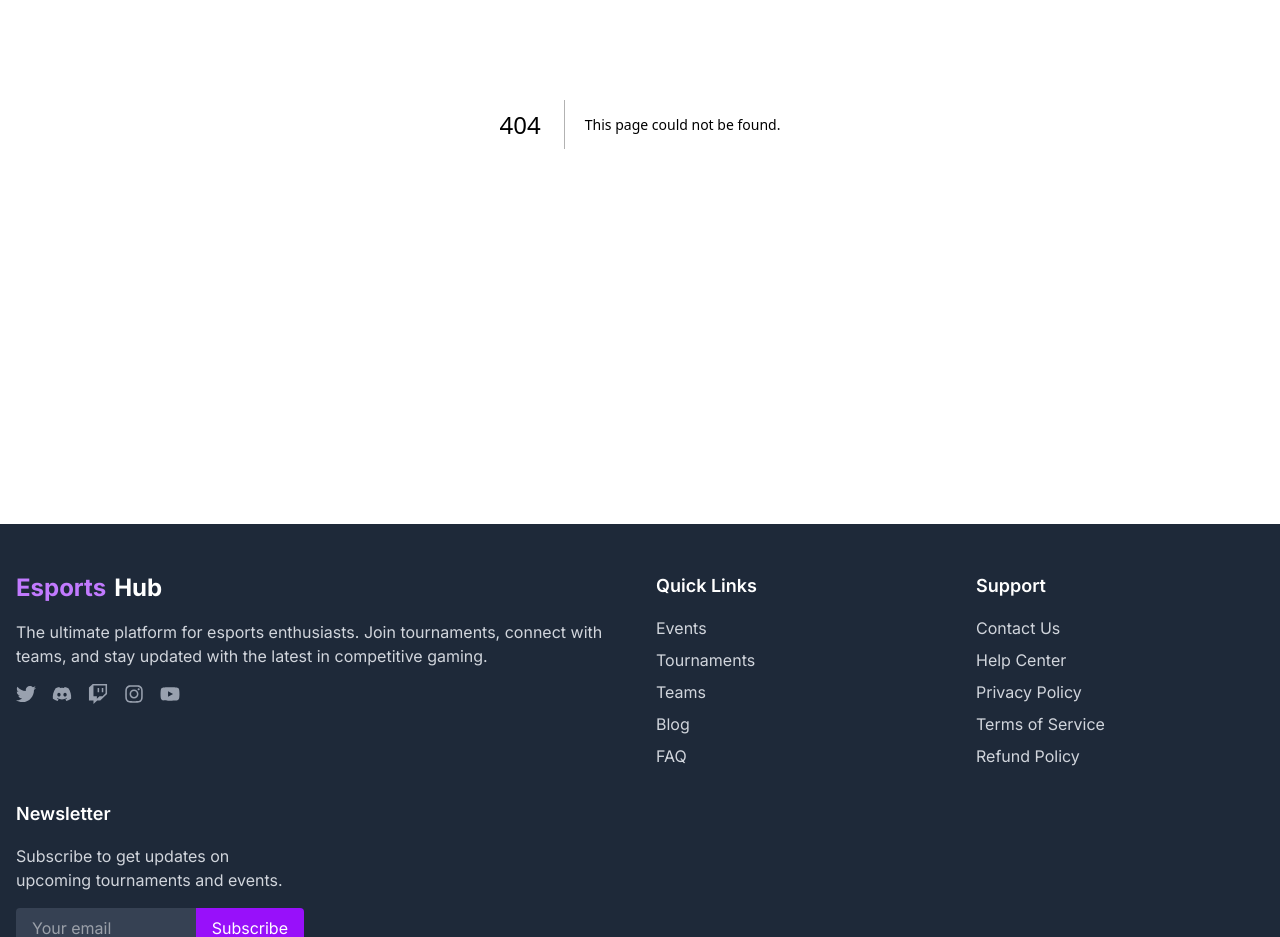
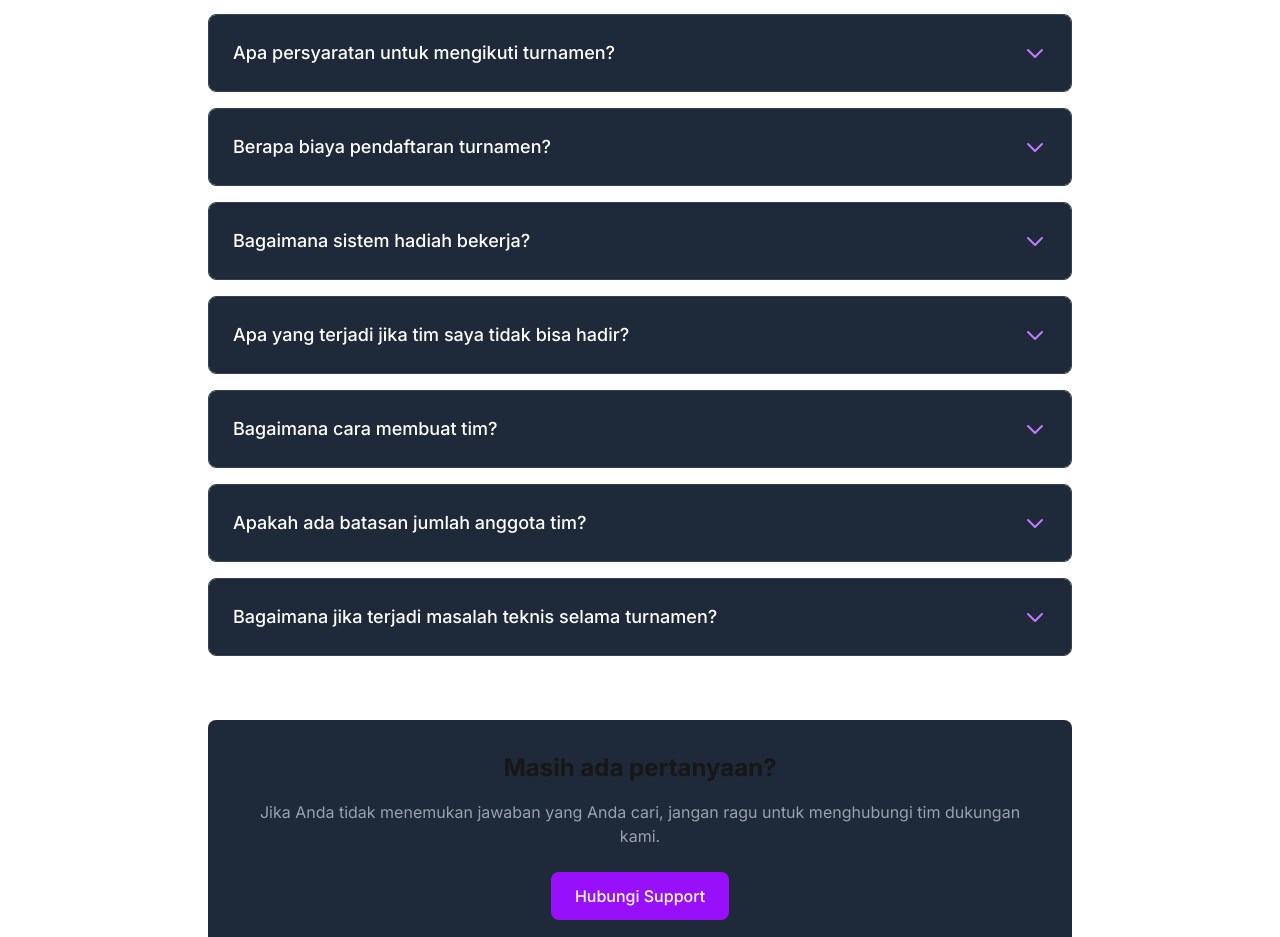
Before and after one commit to nandasurya23/esport, a Next.js app: page /faq in a window 1280 px wide. Before the commit this address had no page. Shown: the part 348-1285 px from the top of the page. Built offline with nearby package versions, Linux system fonts and the light colour scheme.

Commit message:
page faq

```diff
--- /dev/null
+++ b/app/faq/page.tsx
@@ -0,0 +1,100 @@
+"use client";
+import { useState } from 'react';
+
+export default function FAQPage() {
+    const [activeIndex, setActiveIndex] = useState<number | null>(null);
+
+    const toggleAccordion = (index: number) => {
+        setActiveIndex(activeIndex === index ? null : index);
+    };
+
+    const faqs = [
+        {
+            question: "Bagaimana cara mendaftar turnamen?",
+            answer: "Anda bisa mendaftar dengan mengklik tombol 'Register Now' pada kartu turnamen yang tersedia. Pastikan Anda sudah membuat tim terlebih dahulu dan memiliki data semua anggota tim."
+        },
+        {
+            question: "Apa persyaratan untuk mengikuti turnamen?",
+            answer: "Persyaratan bervariasi tergantung turnamen, tetapi umumnya meliputi: memiliki akun game yang valid, memenuhi persyaratan usia, membayar biaya pendaftaran (jika ada), dan menyetujui peraturan turnamen."
+        },
+        {
+            question: "Berapa biaya pendaftaran turnamen?",
+            answer: "Beberapa turnamen gratis sementara yang lain memerlukan biaya pendaftaran. Anda dapat melihat informasi biaya di halaman detail turnamen."
+        },
+        {
+            question: "Bagaimana sistem hadiah bekerja?",
+            answer: "Hadiah akan dibagikan setelah turnamen selesai dan hasil final dikonfirmasi. Pembayaran biasanya dilakukan melalui transfer bank atau dompet digital dalam waktu 7-14 hari kerja."
+        },
+        {
+            question: "Apa yang terjadi jika tim saya tidak bisa hadir?",
+            answer: "Anda harus memberi tahu panitia setidaknya 24 jam sebelum turnamen dimulai. Bergantung pada kebijakan turnamen, Anda mungkin mendapatkan refund parsial atau kehilangan biaya pendaftaran."
+        },
+        {
+            question: "Bagaimana cara membuat tim?",
+            answer: "Anda bisa membuat tim dari halaman profil Anda. Klik 'Buat Tim Baru', isi informasi tim, dan undang anggota melalui email atau ID game mereka."
+        },
+        {
+            question: "Apakah ada batasan jumlah anggota tim?",
+            answer: "Ya, setiap turnamen memiliki batasan jumlah anggota. Biasanya antara 5-7 pemain termasuk cadangan. Lihat halaman detail turnamen untuk informasi spesifik."
+        },
+        {
+            question: "Bagaimana jika terjadi masalah teknis selama turnamen?",
+            answer: "Segera hubungi panitia melalui fitur live support kami. Sediakan bukti screenshot atau rekaman video untuk membantu penyelesaian masalah."
+        }
+    ];
+
+    return (
+        <div className="max-w-4xl mx-auto px-4 py-12">
+            <div className="text-center mb-16">
+                <h1 className="text-4xl font-bold mb-4">FAQ</h1>
+                <p className="text-xl text-gray-400">
+                    Pertanyaan yang sering diajukan tentang turnamen esports kami
+                </p>
+            </div>
+
+            <div className="space-y-4">
+                {faqs.map((faq, index) => (
+                    <div key={index} className="border border-gray-700 rounded-lg overflow-hidden">
+                        <button
+                            className={`w-full flex justify-between items-center p-6 text-left bg-gray-800 hover:bg-gray-700 transition ${activeIndex === index ? 'bg-gray-700' : ''
+                                }`}
+                            onClick={() => toggleAccordion(index)}
+                        >
+                            <h2 className="text-lg font-medium text-white">{faq.question}</h2>
+                            <svg
+                                className={`w-6 h-6 text-purple-400 transform transition ${activeIndex === index ? 'rotate-180' : ''
+                                    }`}
+                                fill="none"
+                                viewBox="0 0 24 24"
+                                stroke="currentColor"
+                            >
+                                <path
+                                    strokeLinecap="round"
+                                    strokeLinejoin="round"
+                                    strokeWidth={2}
+                                    d="M19 9l-7 7-7-7"
+                                />
+                            </svg>
+                        </button>
+                        <div
+                            className={`bg-gray-800 px-6 overflow-hidden transition-all duration-300 ${activeIndex === index ? 'max-h-96 py-6' : 'max-h-0 py-0'
+                                }`}
+                        >
+                            <p className="text-gray-300">{faq.answer}</p>
+                        </div>
+                    </div>
+                ))}
+            </div>
+
+            <div className="mt-16 bg-gray-800 rounded-lg p-8 text-center">
+                <h2 className="text-2xl font-bold mb-4">Masih ada pertanyaan?</h2>
+                <p className="text-gray-400 mb-6">
+                    Jika Anda tidak menemukan jawaban yang Anda cari, jangan ragu untuk menghubungi tim dukungan kami.
+                </p>
+                <button className="bg-purple-600 hover:bg-purple-700 text-white py-3 px-6 rounded-lg font-medium transition">
+                    Hubungi Support
+                </button>
+            </div>
+        </div>
+    );
+}
```
